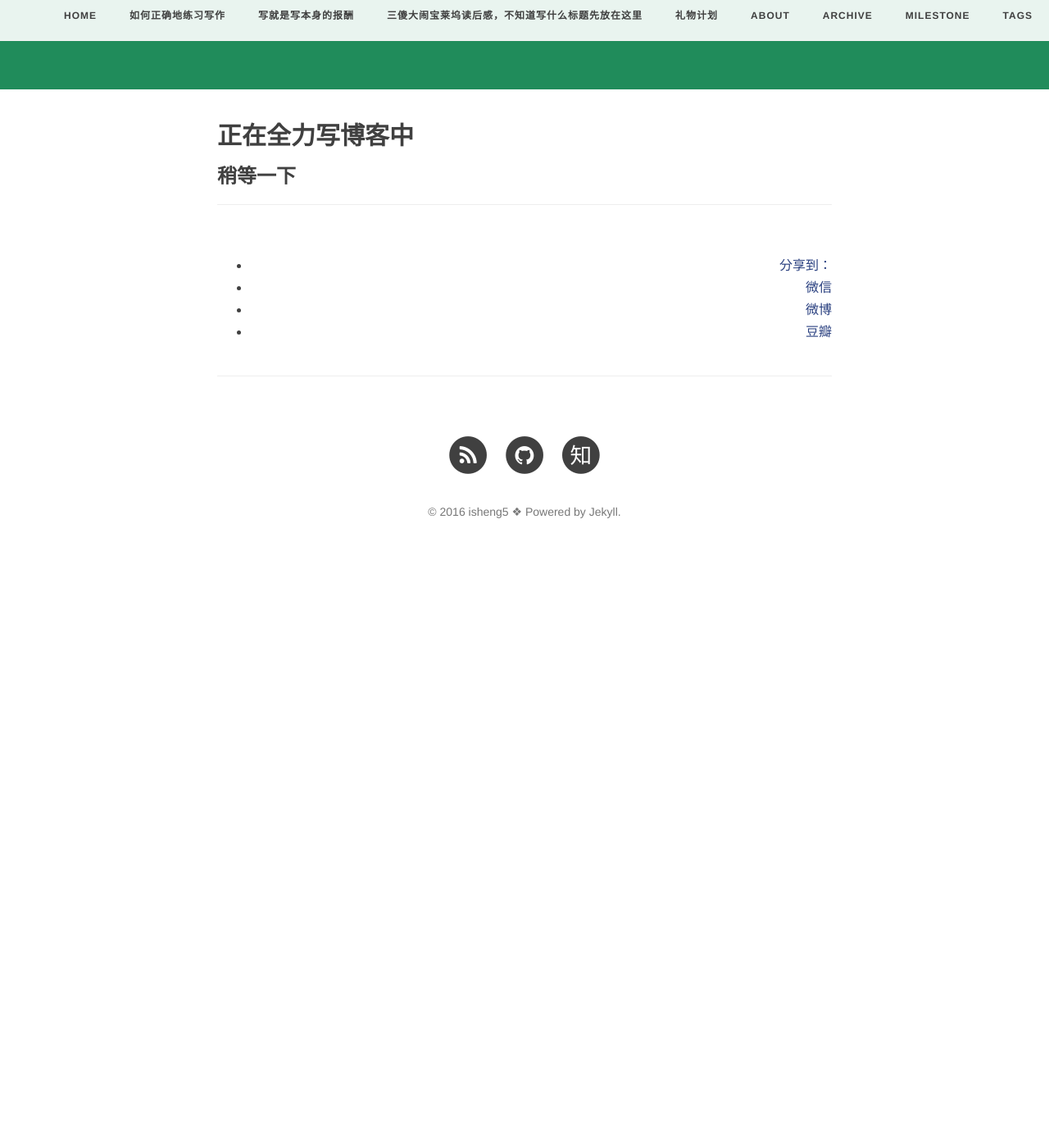
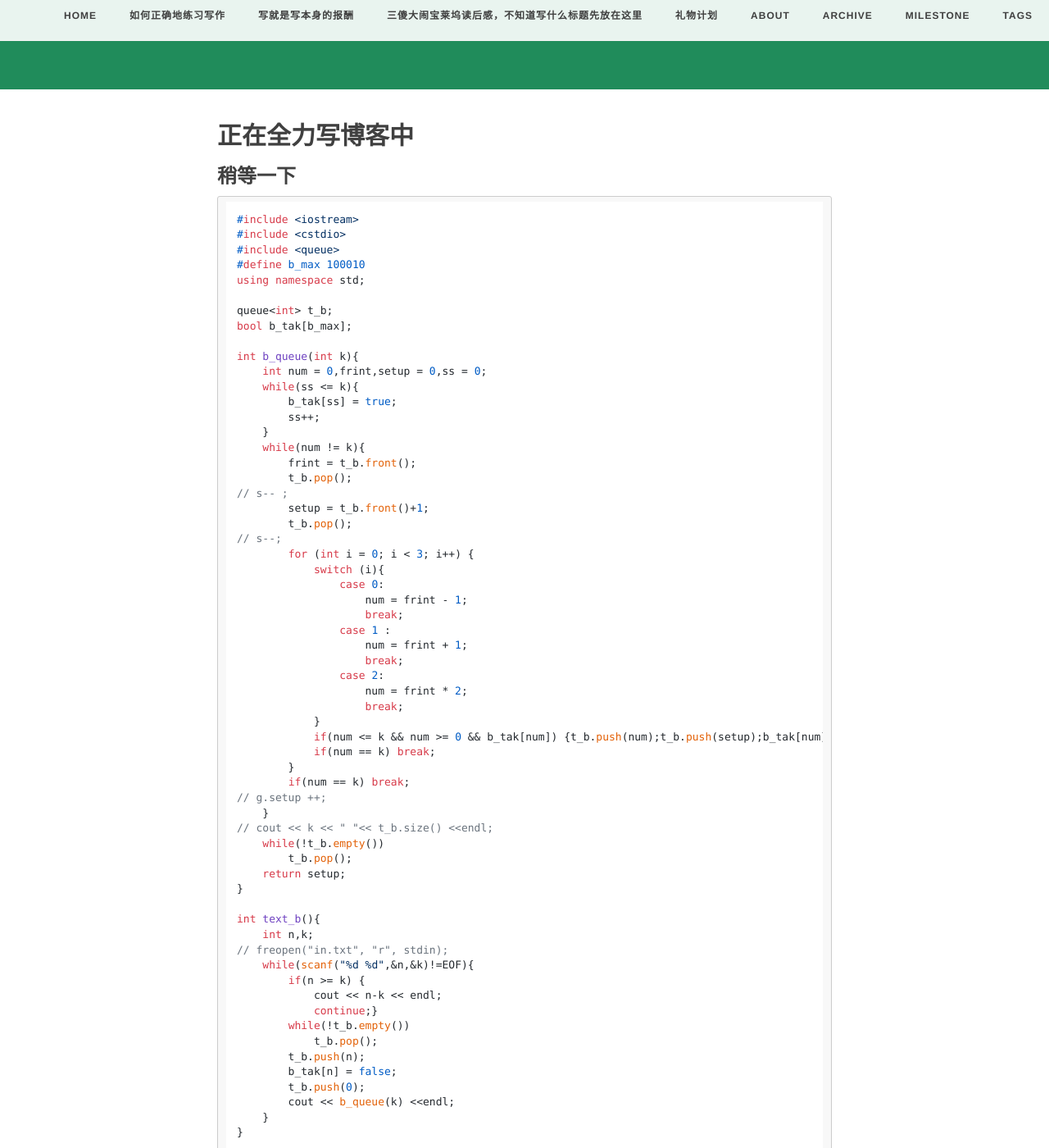
Before and after one commit to mapoio/blog, a Jekyll site: the page built from _posts/2016-07-16-week-1-s.md, in a window 1280 px wide and 1400 px high, scrolled down 325 px. Shown: the whole window at 82% size. Built offline with Jekyll 4.4.1, drawn with Linux system fonts in a browser that asks for light colours; nearby versions of some CDN libraries; comment, search, counter and statistics services are not loaded; before the commit the page ends 1026 px from its top, so only the background shows below that.

Commit message:
测试代码高亮

````diff
--- a/_posts/2016-07-16-week-1-s.md
+++ b/_posts/2016-07-16-week-1-s.md
@@ -7,4 +7,70 @@ tags: [ACM集训]
 description: 这个题目，我用的是BFS广度搜索来解题目的，毕竟也是一个最短连接问题。
 ---
 ## 正在全力写博客中
+
 ### 稍等一下
+
+
+```c
+#include <iostream>
+#include <cstdio>
+#include <queue>
+#define b_max 100010
+using namespace std;
+
+queue<int> t_b;
+bool b_tak[b_max];
+
+int b_queue(int k){
+    int num = 0,frint,setup = 0,ss = 0;
+    while(ss <= k){
+        b_tak[ss] = true;
+        ss++;
+    }
+    while(num != k){
+        frint = t_b.front();
+        t_b.pop();
+//        s-- ;
+        setup = t_b.front()+1;
+        t_b.pop();
+//        s--;
+        for (int i = 0; i < 3; i++) {
+            switch (i){
+                case 0:
+                    num = frint - 1;
+                    break;
+                case 1 :
+                    num = frint + 1;
+                    break;
+                case 2:
+                    num = frint * 2;
+                    break;
+            }
+            if(num <= k && num >= 0 && b_tak[num]) {t_b.push(num);t_b.push(setup);b_tak[num] = false;}
+            if(num == k) break;
+        }
+        if(num == k) break;
+//        g.setup ++;
+    }
+//    cout << k << " "<< t_b.size() <<endl;
+    while(!t_b.empty())
+        t_b.pop();
+    return setup;
+}
+
+int text_b(){
+    int n,k;
+//    freopen("in.txt", "r", stdin);
+    while(scanf("%d %d",&n,&k)!=EOF){
+        if(n >= k) {
+            cout << n-k << endl;
+            continue;}
+        while(!t_b.empty())
+            t_b.pop();
+        t_b.push(n);
+        b_tak[n] = false;
+        t_b.push(0);
+        cout << b_queue(k) <<endl;
+    }
+}
+```
````
